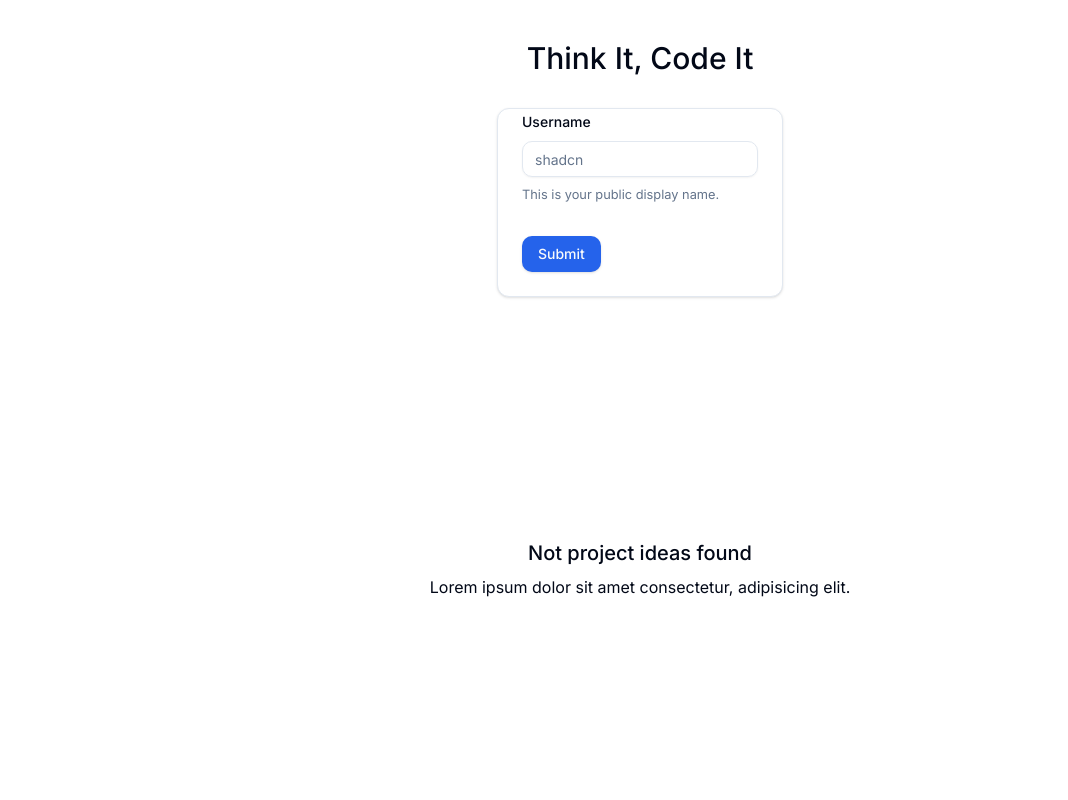
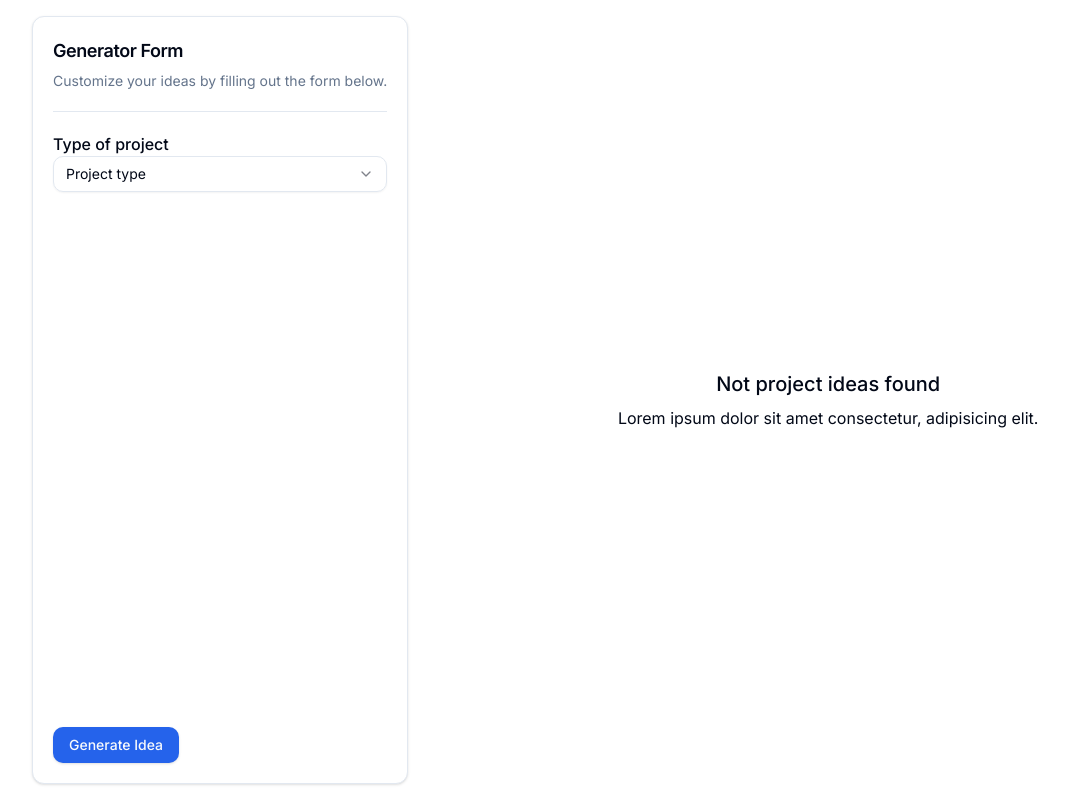
Before and after one commit to CarlosPProjects/project-ideas-generator, a Next.js app: page /ideas in a window 1280 px wide. Shown: the whole page, without its empty margins (0-1068 px from the left). Built offline with nearby package versions, Linux system fonts and the light colour scheme.

Commit message:
Add form schema and project type selector; refactor generator form layout and components

```diff
--- a/package.json
+++ b/package.json
@@ -12,6 +12,8 @@
     "@hookform/resolvers": "^3.9.1",
     "@radix-ui/react-dropdown-menu": "^2.1.2",
     "@radix-ui/react-label": "^2.1.0",
+    "@radix-ui/react-select": "^2.1.2",
+    "@radix-ui/react-separator": "^1.1.0",
     "@radix-ui/react-slot": "^1.1.0",
     "@radix-ui/react-toggle": "^1.1.0",
     "class-variance-authority": "^0.7.0",
--- a/src/app/ideas/_components/generator-form.tsx
+++ b/src/app/ideas/_components/generator-form.tsx
@@ -3,53 +3,49 @@
 import { z } from 'zod'
 import { zodResolver } from "@hookform/resolvers/zod"
 import { useForm } from "react-hook-form"
-import { Form, FormControl, FormDescription, FormField, FormItem, FormLabel, FormMessage } from '@/components/ui/form'
-import { Input } from '@/components/ui/input'
+
+import { Form } from '@/components/ui/form'
 import { Button } from '@/components/ui/button'
-import { Card, CardContent } from '@/components/ui/card'
+import { Card, CardContent, CardDescription, CardFooter, CardHeader, CardTitle } from '@/components/ui/card'
+import { Separator } from "@/components/ui/separator"
 
-const formSchema = z.object({
-  inputText: z.string().min(2).max(50),
-})
+import { formSchema } from '@/lib/zod/form-schema'
+import ProjectTypeSelector from './project-type-selector'
 
 const GeneratorForm = () => {
 
   const form = useForm<z.infer<typeof formSchema>>({
     resolver: zodResolver(formSchema),
     defaultValues: {
-      inputText: "",
+      type: '',
     },
   })
 
-  function onSubmit(values: z.infer<typeof formSchema>) {
-    console.log(values)
-  }
-
   return (
     <Card className='rounded-xl'>
-      <CardContent>
-        <Form {...form}>
-          <form onSubmit={form.handleSubmit(onSubmit)} className="space-y-8">
-            <FormField
-              control={form.control}
-              name="inputText"
-              render={({ field }) => (
-                <FormItem>
-                  <FormLabel>Username</FormLabel>
-                  <FormControl>
-                    <Input placeholder="shadcn" {...field} />
-                  </FormControl>
-                  <FormDescription>
-                    This is your public display name.
-                  </FormDescription>
-                  <FormMessage />
-                </FormItem>
-              )}
-            />
-            <Button type="submit">Submit</Button>
-          </form>
-        </Form>
-      </CardContent>
+      <Form {...form}>
+        <form className="h-full flex flex-col">
+          <CardHeader>
+            <CardTitle className='text-lg'>
+              Generator Form
+            </CardTitle>
+            <CardDescription>
+              Customize your ideas by filling out the form below.
+            </CardDescription>
+          </CardHeader>
+          <CardContent className='flex-1 pt-0'>
+            <Separator className='mb-5' />
+            {/* Project Type Select */}
+            <div>
+              <h2 className='font-medium'>Type of project</h2>
+            </div>
+            <ProjectTypeSelector form={form} />
+          </CardContent>
+          <CardFooter>
+            <Button type='submit'>Generate Idea</Button>
+          </CardFooter>
+        </form>
+      </Form>
     </Card>
   )
 }
--- /dev/null
+++ b/src/app/ideas/_components/project-type-selector.tsx
@@ -0,0 +1,48 @@
+import { z } from 'zod'
+import { FC } from 'react'
+import { UseFormReturn } from 'react-hook-form'
+
+import { FormField, FormItem, FormMessage } from '@/components/ui/form'
+import {
+  Select,
+  SelectContent,
+  SelectItem,
+  SelectTrigger,
+  SelectValue,
+} from "@/components/ui/select"
+
+import { formSchema } from '@/lib/zod/form-schema'
+
+interface Props {
+  form: UseFormReturn<z.infer<typeof formSchema>>
+}
+
+const ProjectTypeSelector: FC<Props> = ({ form }) => {
+
+  return (
+    <FormField
+      control={form.control}
+      name='type'
+      render={({ field }) => (
+        <FormItem>
+          <Select {...field}>
+            <SelectTrigger>
+              <SelectValue placeholder="Project type" />
+            </SelectTrigger>
+            <SelectContent>
+              <SelectItem value="Web">Web</SelectItem>
+              <SelectItem value="Mobile">Mobile</SelectItem>
+              <SelectItem value="IoT">IoT</SelectItem>
+              <SelectItem value="AI">AI</SelectItem>
+              <SelectItem value="Backend">Backend</SelectItem>
+              <SelectItem value="Fullstack">Fullstack</SelectItem>
+            </SelectContent>
+          </Select>
+          <FormMessage />
+        </FormItem>
+      )}
+    />
+  )
+}
+
+export default ProjectTypeSelector
--- a/src/app/ideas/page.tsx
+++ b/src/app/ideas/page.tsx
@@ -5,11 +5,8 @@
 
 const Ideas = () => {
   return (
-    <Container className='flex-1 flex flex-col'>
-      <div className='flex flex-col space-y-8 items-center py-10'>
-        <h1 className='text-3xl font-medium'>Think It, Code It</h1>
-        <GeneratorForm />
-      </div>
+    <Container className='flex-1 flex py-4'>
+      <GeneratorForm />
       <CardList />
     </Container>
   )
--- a/src/components/Container.tsx
+++ b/src/components/Container.tsx
@@ -8,7 +8,7 @@
 
 const Container: FC<Props> = ({ children, className }) => {
   return (
-    <section className={cn('w-full max-w-[1440px] mx-auto px-4 md:px-8', className)}>
+    <section className={cn('w-full max-w-[1440px] mx-auto', className)}>
       {children}
     </section>
   )
--- a/src/components/ui/card.tsx
+++ b/src/components/ui/card.tsx
@@ -23,7 +23,7 @@
 >(({ className, ...props }, ref) => (
   <div
     ref={ref}
-    className={cn("flex flex-col space-y-1.5 p-6", className)}
+    className={cn("flex flex-col space-y-1.5 p-5", className)}
     {...props}
   />
 ))
@@ -57,7 +57,7 @@
   HTMLDivElement,
   React.HTMLAttributes<HTMLDivElement>
 >(({ className, ...props }, ref) => (
-  <div ref={ref} className={cn("p-6 pt-0", className)} {...props} />
+  <div ref={ref} className={cn("p-5 pt-0", className)} {...props} />
 ))
 CardContent.displayName = "CardContent"
 
@@ -67,7 +67,7 @@
 >(({ className, ...props }, ref) => (
   <div
     ref={ref}
-    className={cn("flex items-center p-6 pt-0", className)}
+    className={cn("flex items-center p-5 pt-0", className)}
     {...props}
   />
 ))
--- /dev/null
+++ b/src/components/ui/select.tsx
@@ -0,0 +1,159 @@
+"use client"
+
+import * as React from "react"
+import * as SelectPrimitive from "@radix-ui/react-select"
+import { Check, ChevronDown, ChevronUp } from "lucide-react"
+
+import { cn } from "@/lib/utils"
+
+const Select = SelectPrimitive.Root
+
+const SelectGroup = SelectPrimitive.Group
+
+const SelectValue = SelectPrimitive.Value
+
+const SelectTrigger = React.forwardRef<
+  React.ElementRef<typeof SelectPrimitive.Trigger>,
+  React.ComponentPropsWithoutRef<typeof SelectPrimitive.Trigger>
+>(({ className, children, ...props }, ref) => (
+  <SelectPrimitive.Trigger
+    ref={ref}
+    className={cn(
+      "flex h-9 w-full items-center justify-between whitespace-nowrap rounded-md border border-input bg-transparent px-3 py-2 text-sm shadow-sm ring-offset-background placeholder:text-muted-foreground focus:outline-none focus:ring-1 focus:ring-ring disabled:cursor-not-allowed disabled:opacity-50 [&>span]:line-clamp-1",
+      className
+    )}
+    {...props}
+  >
+    {children}
+    <SelectPrimitive.Icon asChild>
+      <ChevronDown className="h-4 w-4 opacity-50" />
+    </SelectPrimitive.Icon>
+  </SelectPrimitive.Trigger>
+))
+SelectTrigger.displayName = SelectPrimitive.Trigger.displayName
+
+const SelectScrollUpButton = React.forwardRef<
+  React.ElementRef<typeof SelectPrimitive.ScrollUpButton>,
+  React.ComponentPropsWithoutRef<typeof SelectPrimitive.ScrollUpButton>
+>(({ className, ...props }, ref) => (
+  <SelectPrimitive.ScrollUpButton
+    ref={ref}
+    className={cn(
+      "flex cursor-default items-center justify-center py-1",
+      className
+    )}
+    {...props}
+  >
+    <ChevronUp className="h-4 w-4" />
+  </SelectPrimitive.ScrollUpButton>
+))
+SelectScrollUpButton.displayName = SelectPrimitive.ScrollUpButton.displayName
+
+const SelectScrollDownButton = React.forwardRef<
+  React.ElementRef<typeof SelectPrimitive.ScrollDownButton>,
+  React.ComponentPropsWithoutRef<typeof SelectPrimitive.ScrollDownButton>
+>(({ className, ...props }, ref) => (
+  <SelectPrimitive.ScrollDownButton
+    ref={ref}
+    className={cn(
+      "flex cursor-default items-center justify-center py-1",
+      className
+    )}
+    {...props}
+  >
+    <ChevronDown className="h-4 w-4" />
+  </SelectPrimitive.ScrollDownButton>
+))
+SelectScrollDownButton.displayName =
+  SelectPrimitive.ScrollDownButton.displayName
+
+const SelectContent = React.forwardRef<
+  React.ElementRef<typeof SelectPrimitive.Content>,
+  React.ComponentPropsWithoutRef<typeof SelectPrimitive.Content>
+>(({ className, children, position = "popper", ...props }, ref) => (
+  <SelectPrimitive.Portal>
+    <SelectPrimitive.Content
+      ref={ref}
+      className={cn(
+        "relative z-50 max-h-96 min-w-[8rem] overflow-hidden rounded-md border bg-popover text-popover-foreground shadow-md data-[state=open]:animate-in data-[state=closed]:animate-out data-[state=closed]:fade-out-0 data-[state=open]:fade-in-0 data-[state=closed]:zoom-out-95 data-[state=open]:zoom-in-95 data-[side=bottom]:slide-in-from-top-2 data-[side=left]:slide-in-from-right-2 data-[side=right]:slide-in-from-left-2 data-[side=top]:slide-in-from-bottom-2",
+        position === "popper" &&
+          "data-[side=bottom]:translate-y-1 data-[side=left]:-translate-x-1 data-[side=right]:translate-x-1 data-[side=top]:-translate-y-1",
+        className
+      )}
+      position={position}
+      {...props}
+    >
+      <SelectScrollUpButton />
+      <SelectPrimitive.Viewport
+        className={cn(
+          "p-1",
+          position === "popper" &&
+            "h-[var(--radix-select-trigger-height)] w-full min-w-[var(--radix-select-trigger-width)]"
+        )}
+      >
+        {children}
+      </SelectPrimitive.Viewport>
+      <SelectScrollDownButton />
+    </SelectPrimitive.Content>
+  </SelectPrimitive.Portal>
+))
+SelectContent.displayName = SelectPrimitive.Content.displayName
+
+const SelectLabel = React.forwardRef<
+  React.ElementRef<typeof SelectPrimitive.Label>,
+  React.ComponentPropsWithoutRef<typeof SelectPrimitive.Label>
+>(({ className, ...props }, ref) => (
+  <SelectPrimitive.Label
+    ref={ref}
+    className={cn("px-2 py-1.5 text-sm font-semibold", className)}
+    {...props}
+  />
+))
+SelectLabel.displayName = SelectPrimitive.Label.displayName
+
+const SelectItem = React.forwardRef<
+  React.ElementRef<typeof SelectPrimitive.Item>,
+  React.ComponentPropsWithoutRef<typeof SelectPrimitive.Item>
+>(({ className, children, ...props }, ref) => (
+  <SelectPrimitive.Item
+    ref={ref}
+    className={cn(
+      "relative flex w-full cursor-default select-none items-center rounded-sm py-1.5 pl-2 pr-8 text-sm outline-none focus:bg-accent focus:text-accent-foreground data-[disabled]:pointer-events-none data-[disabled]:opacity-50",
+      className
+    )}
+    {...props}
+  >
+    <span className="absolute right-2 flex h-3.5 w-3.5 items-center justify-center">
+      <SelectPrimitive.ItemIndicator>
+        <Check className="h-4 w-4" />
+      </SelectPrimitive.ItemIndicator>
+    </span>
+    <SelectPrimitive.ItemText>{children}</SelectPrimitive.ItemText>
+  </SelectPrimitive.Item>
+))
+SelectItem.displayName = SelectPrimitive.Item.displayName
+
+const SelectSeparator = React.forwardRef<
+  React.ElementRef<typeof SelectPrimitive.Separator>,
+  React.ComponentPropsWithoutRef<typeof SelectPrimitive.Separator>
+>(({ className, ...props }, ref) => (
+  <SelectPrimitive.Separator
+    ref={ref}
+    className={cn("-mx-1 my-1 h-px bg-muted", className)}
+    {...props}
+  />
+))
+SelectSeparator.displayName = SelectPrimitive.Separator.displayName
+
+export {
+  Select,
+  SelectGroup,
+  SelectValue,
+  SelectTrigger,
+  SelectContent,
+  SelectLabel,
+  SelectItem,
+  SelectSeparator,
+  SelectScrollUpButton,
+  SelectScrollDownButton,
+}
--- /dev/null
+++ b/src/components/ui/separator.tsx
@@ -0,0 +1,31 @@
+"use client"
+
+import * as React from "react"
+import * as SeparatorPrimitive from "@radix-ui/react-separator"
+
+import { cn } from "@/lib/utils"
+
+const Separator = React.forwardRef<
+  React.ElementRef<typeof SeparatorPrimitive.Root>,
+  React.ComponentPropsWithoutRef<typeof SeparatorPrimitive.Root>
+>(
+  (
+    { className, orientation = "horizontal", decorative = true, ...props },
+    ref
+  ) => (
+    <SeparatorPrimitive.Root
+      ref={ref}
+      decorative={decorative}
+      orientation={orientation}
+      className={cn(
+        "shrink-0 bg-border",
+        orientation === "horizontal" ? "h-[1px] w-full" : "h-full w-[1px]",
+        className
+      )}
+      {...props}
+    />
+  )
+)
+Separator.displayName = SeparatorPrimitive.Root.displayName
+
+export { Separator }
--- /dev/null
+++ b/src/lib/zod/form-schema.tsx
@@ -0,0 +1,5 @@
+import { z } from "zod";
+
+export const formSchema = z.object({
+  type: z.enum(["Web", "Mobile", "IoT", "AI", "Backend", "Fullstack"]).or(z.literal("")),
+})
```
Also changed, not shown: 1 other file (tests, documents, lock files or other folders).
